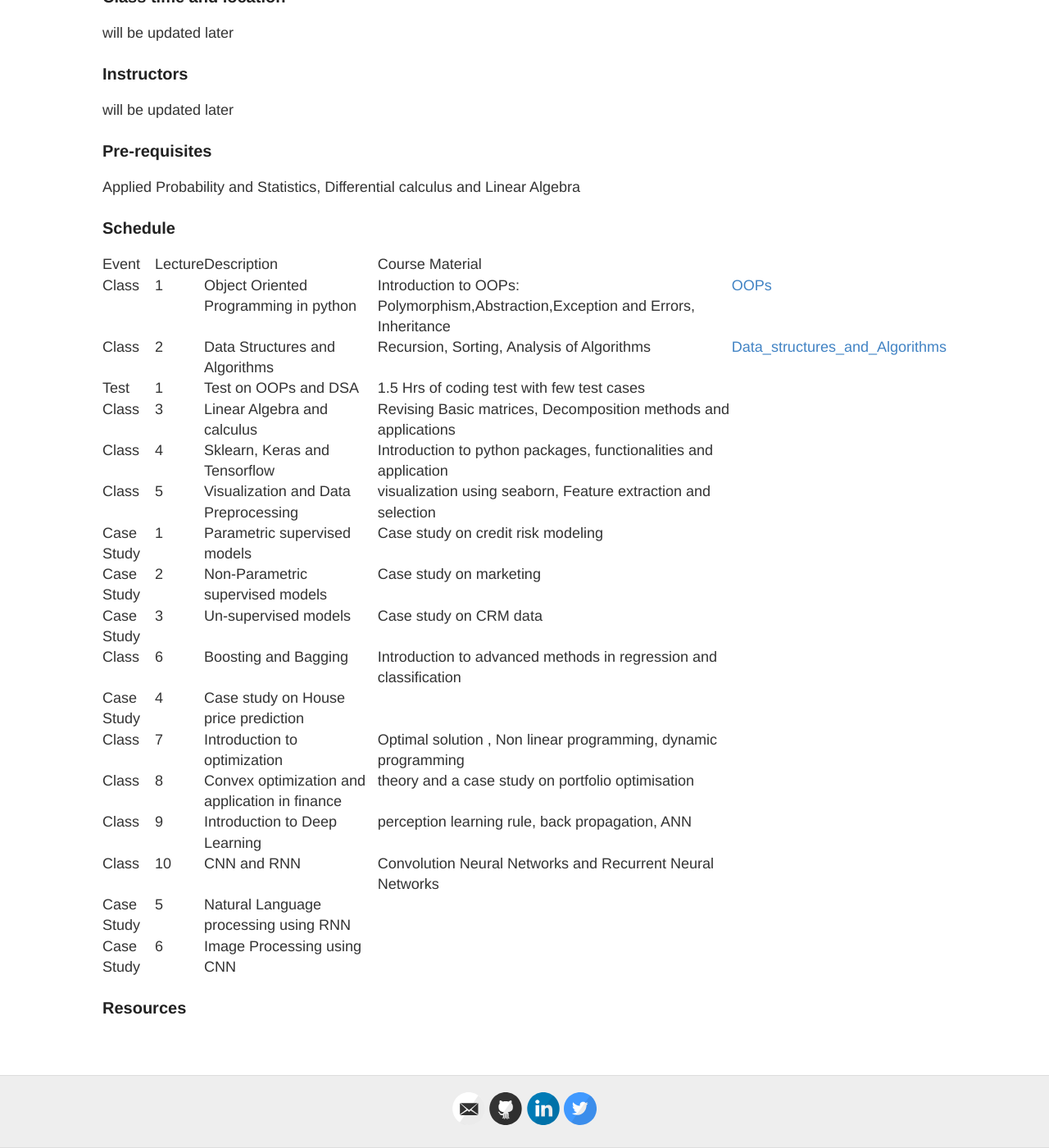
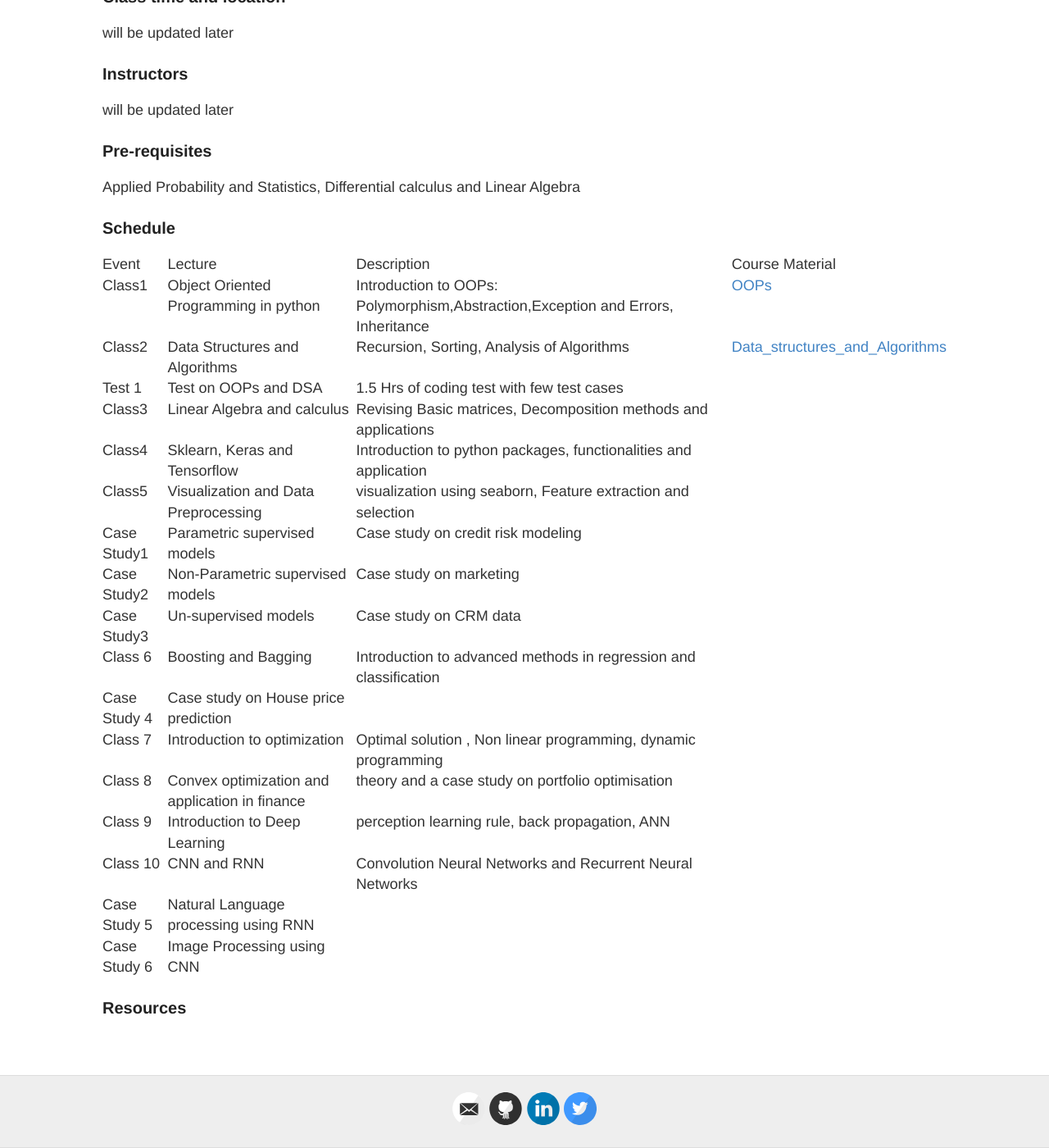
Before and after one commit to SR1608/karthickrajas.github.io, a Jekyll site: the page built from Course.md, in a window 1280 px wide and 1400 px high, scrolled down 471 px. Shown: the whole window at 82% size. Built offline with Jekyll 4.4.1, drawn with Linux system fonts in a browser that asks for light colours.

Commit message:
adding course details

```diff
--- a/Course.md
+++ b/Course.md
@@ -27,25 +27,25 @@ Applied Probability and Statistics, Differential calculus and Linear Algebra
 
 ### Schedule
 
-Event|Lecture|Description |Course Material
------|-------|------------|---------------
-Class|1| Object Oriented Programming in python | Introduction to OOPs: Polymorphism,Abstraction,Exception and Errors, Inheritance| [OOPs](https://docs.google.com/presentation/d/1fgqTGp41PpGCkpjibzvxTNMvHpUywCxMlS9eBz7z9dQ/edit?usp=sharing)
-Class|2| Data Structures and Algorithms | Recursion, Sorting, Analysis of Algorithms | [Data_structures_and_Algorithms](https://docs.google.com/presentation/d/1OpwhNgd96OpZBcBEuBX3xnOhUMuH95-R8zwCldC5ypE/edit?usp=sharing)
-Test |1| Test on OOPs and DSA | 1.5 Hrs of coding test with few test cases | <link will be updated later>
-Class|3| Linear Algebra and calculus | Revising Basic matrices, Decomposition methods and applications | <Link to be updated later>
-Class|4| Sklearn, Keras and Tensorflow | Introduction to python packages, functionalities and application | <link will be updated later>
-Class|5| Visualization and Data Preprocessing | visualization using seaborn, Feature extraction and selection | <Link will be upated later>
-Case Study|1| Parametric supervised models | Case study on credit risk modeling | <Link will be upated later>
-Case Study|2| Non-Parametric supervised models | Case study on marketing | <Link will be upated later>
-Case Study|3| Un-supervised models | Case study on CRM data | <Link will be upated later>
-Class|6| Boosting and Bagging | Introduction to advanced methods in regression and classification | <Link will be added later>
-Case Study|4| Case study on House price prediction | <Link will be updated later>
-Class|7| Introduction to optimization | Optimal solution , Non linear programming, dynamic programming | <Link will be added later>
-Class|8| Convex optimization and application in finance | theory and a case study on portfolio optimisation | <Link will be upated later>
-Class|9| Introduction to Deep Learning | perception learning rule, back propagation, ANN | <Link will be upated later>
-Class|10| CNN and RNN | Convolution Neural Networks and Recurrent Neural Networks | <Link will be upated later>
-Case Study|5| Natural Language processing using RNN | <Link will be upated later>
-Case Study|6| Image Processing using CNN | <Link will be upated later>
+Event         |Lecture                   |Description                                                                       |Course Material
+--------------|--------------------------|----------------------------------------------------------------------------------|-------------------
+Class1 | Object Oriented Programming in python | Introduction to OOPs: Polymorphism,Abstraction,Exception and Errors, Inheritance| [OOPs](https://docs.google.com/presentation/d/1fgqTGp41PpGCkpjibzvxTNMvHpUywCxMlS9eBz7z9dQ/edit?usp=sharing)
+Class2 | Data Structures and Algorithms | Recursion, Sorting, Analysis of Algorithms | [Data_structures_and_Algorithms](https://docs.google.com/presentation/d/1OpwhNgd96OpZBcBEuBX3xnOhUMuH95-R8zwCldC5ypE/edit?usp=sharing)
+Test 1 | Test on OOPs and DSA | 1.5 Hrs of coding test with few test cases | <link will be updated later>
+Class3 | Linear Algebra and calculus | Revising Basic matrices, Decomposition methods and applications | <Link to be updated later>
+Class4 | Sklearn, Keras and Tensorflow | Introduction to python packages, functionalities and application | <link will be updated later>
+Class5 | Visualization and Data Preprocessing | visualization using seaborn, Feature extraction and selection | <Link will be upated later>
+Case Study1 | Parametric supervised models | Case study on credit risk modeling | <Link will be upated later>
+Case Study2 | Non-Parametric supervised models | Case study on marketing | <Link will be upated later>
+Case Study3 | Un-supervised models | Case study on CRM data | <Link will be upated later>
+Class 6| Boosting and Bagging | Introduction to advanced methods in regression and classification | <Link will be added later>
+Case Study 4| Case study on House price prediction | <Link will be updated later>
+Class 7| Introduction to optimization | Optimal solution , Non linear programming, dynamic programming | <Link will be added later>
+Class 8| Convex optimization and application in finance | theory and a case study on portfolio optimisation | <Link will be upated later>
+Class 9| Introduction to Deep Learning | perception learning rule, back propagation, ANN | <Link will be upated later>
+Class 10| CNN and RNN | Convolution Neural Networks and Recurrent Neural Networks | <Link will be upated later>
+Case Study 5| Natural Language processing using RNN | <Link will be upated later>
+Case Study 6| Image Processing using CNN | <Link will be upated later>
 
 ### Resources
 
```
